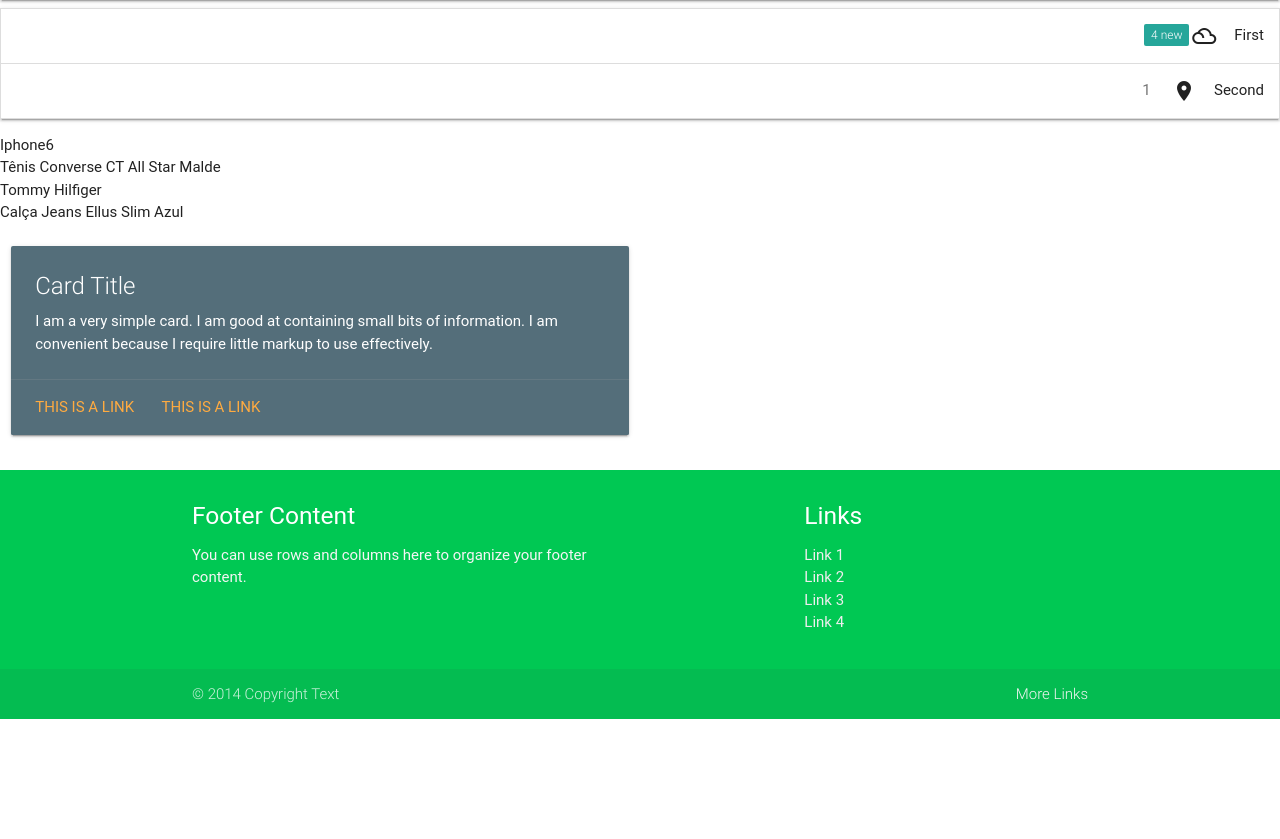
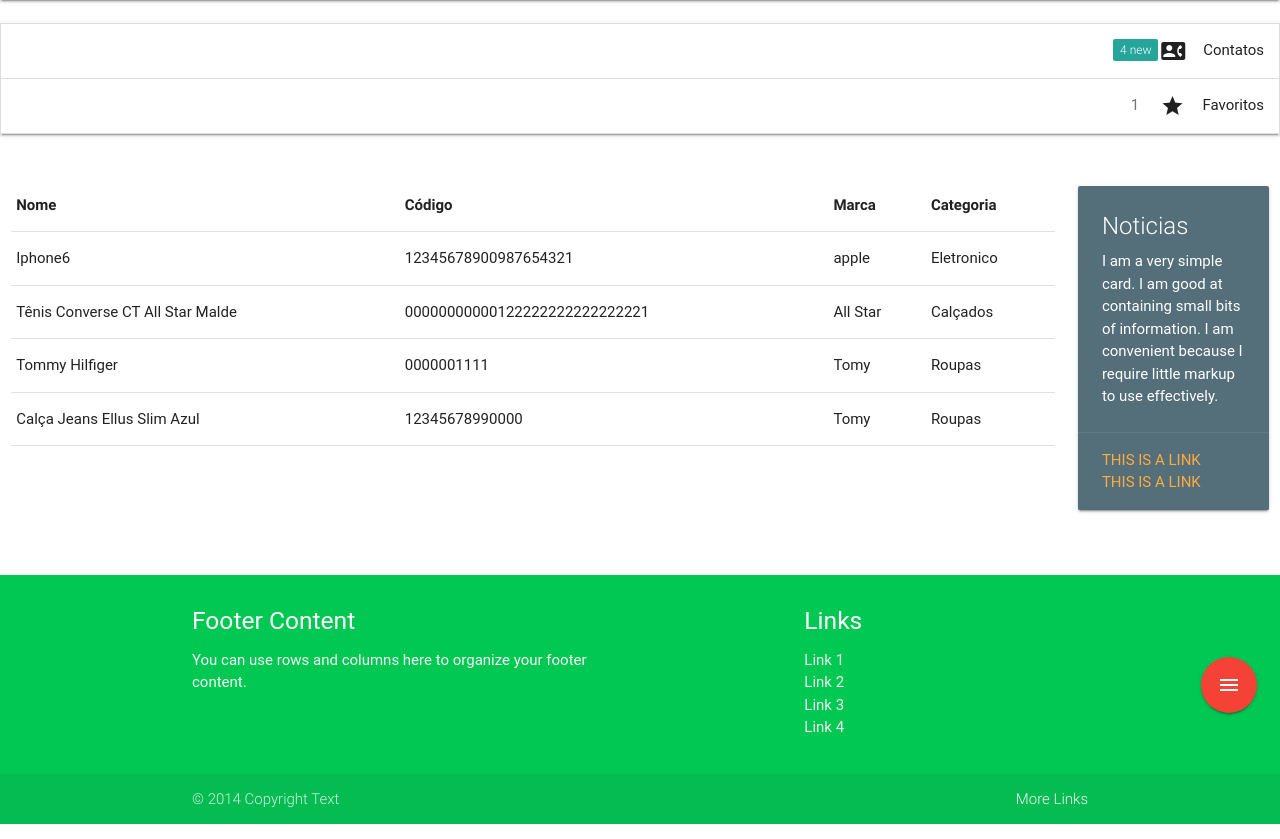
Before and after one commit to aristotelesbr/CursoDjango, a Django app: page / in a window 1280 px wide. Shown: the part 64-903 px from the top of the page. Before the commit the page ends 783 px from the top, so only its background shows below. Run offline with Django 3.2, Linux system fonts and the light colour scheme; data comes from the database, SQL or seed files in the repository; both versions use the stored data as it was after the commit; some libraries are stand-ins or nearby versions; some web fonts are replaced.

Commit message:
add style

```diff
--- a/apps/estoque/templates/pub/home.html
+++ b/apps/estoque/templates/pub/home.html
@@ -1,10 +1,25 @@
 {% extends 'base.html'%}
 
 {% block conteudo %}
-	<ul>
-		{% for p in prods%}
-			<li>{{p}}</li>
-		{% endfor%}
-	</ul>
+<table class="responsive-table highlight">
+	<thead>
+		<tr>
+			<th data-field="id">Nome</th>
+			<th data-field="code">Código</th>
+			<th data-field="brand">Marca</th>
+			<th data-field="category">Categoria</th>
+		</tr>
+	</thead>
+	<tbody>
+		{% for p in prods %}
+		<tr>
+			<td>{{p.nome}}</td>
+			<td>{{p.codigo}}</td>
+			<td>{{p.marca.nome}}</td>
+			<td>{{p.categoria.nome}}</td>
+		</tr>
+	</tbody>
+		{% endfor %}
+</table>
 
 {% endblock %}
--- a/statics/html/base.html
+++ b/statics/html/base.html
@@ -19,36 +19,45 @@
 	<title>ERP - {{ sub_titulo }}</title>
 </head>
 
-<body grey lighten-3>
+<body>
 
 	<!-- CABECALHO -->
 	{% include 'cabecalho.html' %}
 
 	<!-- CONTEUDO -->
-	<div class="conteudo ">
+	<div class="section">
 		<ul class="collapsible" data-collapsible="accordion">
 		  <li>
-		    <div class="collapsible-header"><span class="new badge">4</span><i class="material-icons">filter_drama</i>First</div>
+			<div class="collapsible-header"><span class="new badge">4</span><i class="material-icons">contact_phone</i>Contatos</div>
 			<div class="collapsible-body"><p>Lorem ipsum dolor sit amet.</p></div>
 		  </li>
 		  <li>
-		    <div class="collapsible-header"><span class="badge">1</span><i class="material-icons">place</i>Second</div>
+			<div class="collapsible-header"><span class="badge">1</span><i class="material-icons">grade</i>Favoritos</div>
 			<div class="collapsible-body"><p>Lorem ipsum dolor sit amet.</p></div>
 		  </li>
+
 		</ul>
+	</div>
+
+	<div class="section">
+		<div class="row">
+			{% include 'menu-button.html'%}
+			<div class="col s10">
 				{% block conteudo %}
 					<p>Conteúdo aqui!</p>
 				{% endblock %}
 			</div>
-
 			<!-- Cards -->
-	<div class="row">
+			<div class="col s2">
 				{% include 'cards.html' %}
+			</div>
+		</div>
 	</div>
 	<!-- Fim -->
 
 	<!-- RODAPE -->
-	<div class="rodape">
+
+	<div class="section">
 		{% include 'rodape.html' %}
 	</div>
 </body>
--- a/statics/html/cards.html
+++ b/statics/html/cards.html
@@ -1,7 +1,6 @@
-<div class="col s12 m6">
 	<div class="card blue-grey darken-1">
 		<div class="card-content white-text">
-			<span class="card-title">Card Title</span>
+			<span class="card-title">Noticias</span>
 			<p>I am a very simple card. I am good at containing small bits of information.
 				I am convenient because I require little markup to use effectively.</p>
 		</div>
@@ -10,4 +9,3 @@
 			<a href="#">This is a link</a>
 		</div>
 	</div>
-</div>
--- /dev/null
+++ b/statics/html/menu-button.html
@@ -0,0 +1,11 @@
+<div class="fixed-action-btn horizontal click-to-toggle">
+	<a class="btn-floating btn-large red">
+		<i class="material-icons">menu</i>
+	</a>
+	<ul>
+		<li><a class="btn-floating red"><i class="material-icons">insert_chart</i></a></li>
+		<li><a class="btn-floating yellow darken-1"><i class="material-icons">format_quote</i></a></li>
+		<li><a class="btn-floating green"><i class="material-icons">publish</i></a></li>
+		<li><a class="btn-floating blue"><i class="material-icons">attach_file</i></a></li>
+	</ul>
+</div>
```
Also changed, not shown: db.sqlite3. Lines whose indentation alone changed are shown as unchanged.
